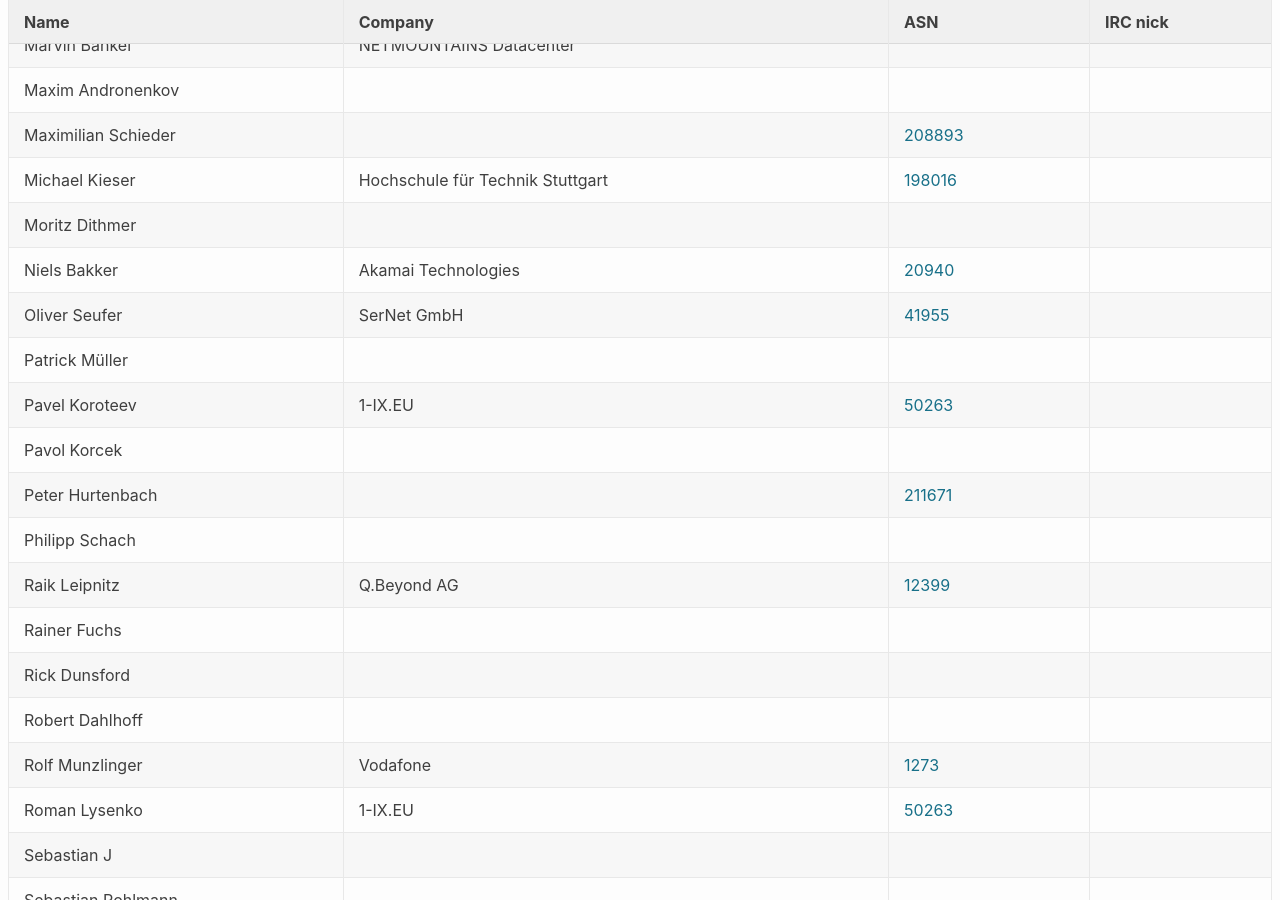
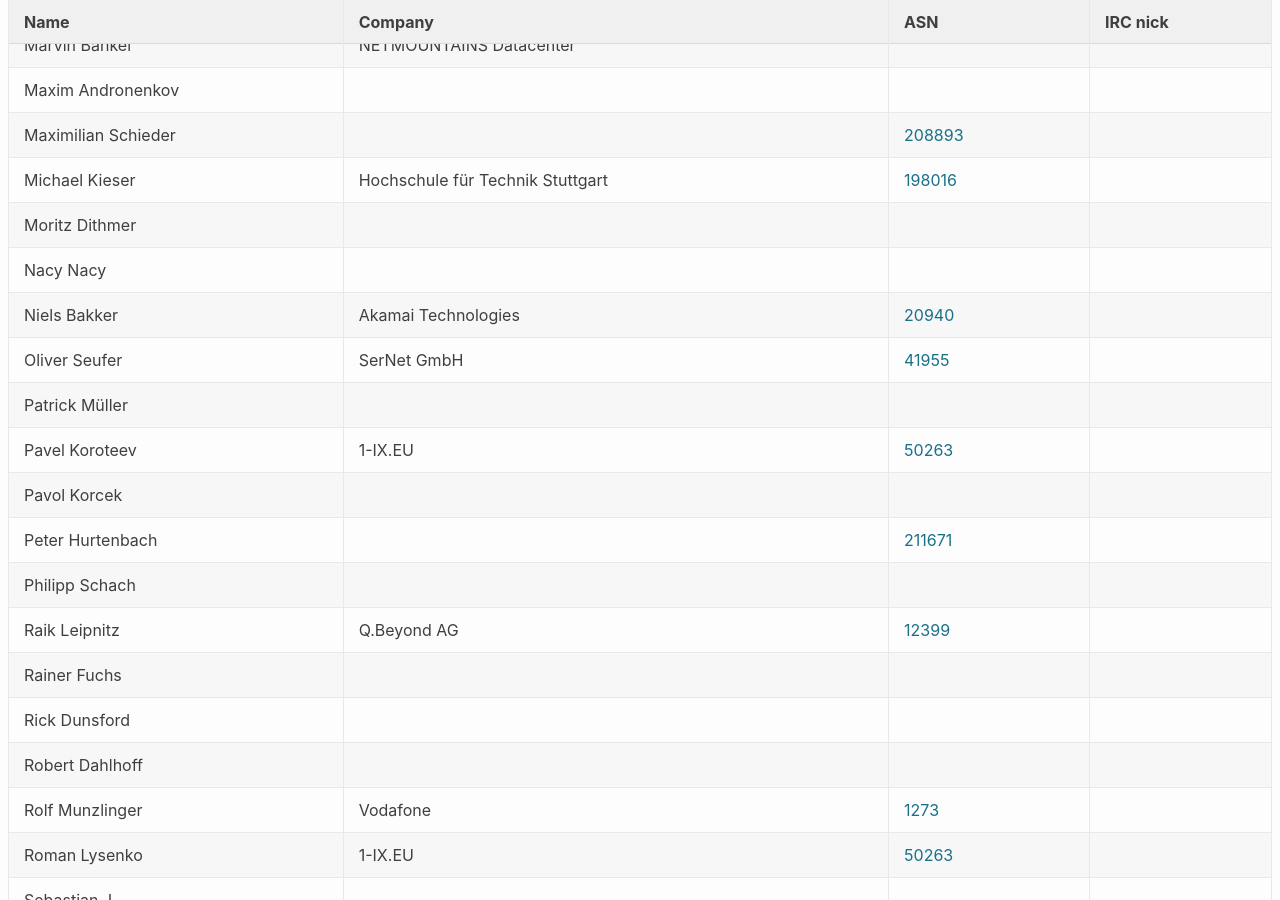
Before and after one commit to denog/pretix-attendeelist, a Jekyll site: the page built from denog15/index.md, in a window 1280 px wide and 900 px high, scrolled down 23424 px. Built offline with Jekyll 4.4.1, drawn with Linux system fonts in a browser that asks for light colours.

Commit message:
Latest data: Fri Nov 17 03:28:11 UTC 2023

```diff
--- a/_data/attendees_denog15_online.json
+++ b/_data/attendees_denog15_online.json
@@ -300,6 +300,12 @@
     "asn": null
   },
   {
+    "name": "Nacy Nacy",
+    "company": null,
+    "irc": null,
+    "asn": null
+  },
+  {
     "name": "Niels Bakker",
     "company": "Akamai Technologies",
     "irc": null,
```
